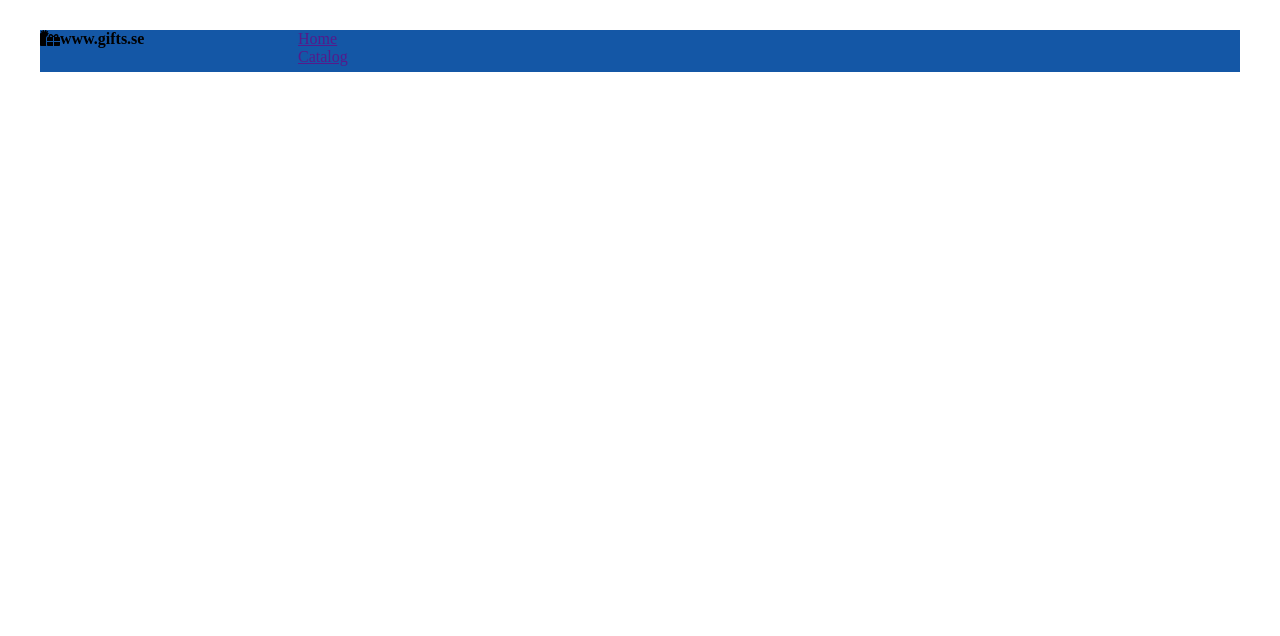
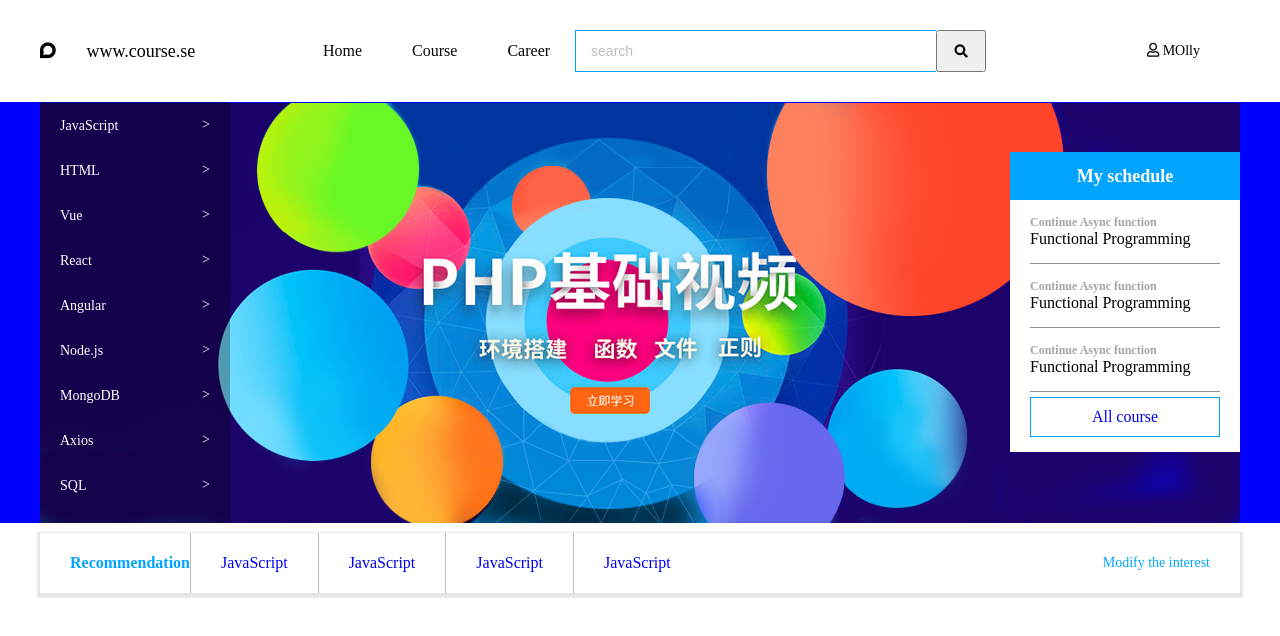
Before and after one commit to liuhaiwei-2021/CSS-learning, a plain HTML site: page Education_page/index.html in a window 1280 px wide. Drawn offline with Linux system fonts and the light colour scheme.

Commit message:
banner and good part

```diff
--- a/Education_page/index.html
+++ b/Education_page/index.html
@@ -15,22 +15,88 @@
     <div class="header w">
         <!-- logo -->
         <div class="logo">
-            <i class="fas fa-gifts">www.gifts.se</i>
+            <i class="fab fa-discourse"></i>
+            www.course.se
         </div>
         <!-- div -->
-        <div class="div">
+        <div class="nav">
             <ul>
                 <li><a href="">Home</a></li>
-                <li><a href="">Catalog</a></li>
+                <li><a href="">Course</a></li>
+                <li><a href="">Career</a></li>
             </ul>
         </div>
         <!-- search -->
-        <div class="search"></div>
+        <div class="search">
+            <input type="text" value="search">
+            <button><i class="fas fa-search"></i></button>
+        </div>
         <!-- user -->
-        <div class="user"></div>
+        <div class="user">
+            <i class="far fa-user"></i>
+            MOlly
+        </div>
+    </div>
+    <!-- banner start -->
+    <div class="banner">
+        <div class="w">
+            <div class="subnav">
+                <ul>
+                    <a href=""></a>
+                    <li><a href="#"><span> &gt; </span>JavaScript</a></li>
+                    <li><a href="#"><span> &gt; </span>HTML</a></li>
+                    <li><a href="#"><span> &gt; </span>Vue</a></li>
+                    <li><a href="#"><span> &gt; </span>React</a></li>
+                    <li><a href="#"><span> &gt; </span>Angular</a></li>
+                    <li><a href="#"><span> &gt; </span>Node.js</a></li>
+                    <li><a href="#"><span> &gt; </span>MongoDB</a></li>
+                    <li><a href="#"><span> &gt; </span>Axios</a></li>
+                    <li><a href="#"><span> &gt; </span>SQL</a></li>
+                </ul>
+            </div>
+            <div class="course">
+                <h2>My schedule</h2>
+                <div class="bd">
+                    <ul>
+                        <li>
+                            <h4>Continue Async function</h4>
+                            <p>Functional Programming</p>
+                        </li>
+                        <li>
+                            <h4>Continue Async function</h4>
+                            <p>Functional Programming</p>
+                        </li>
+                        <li>
+                            <h4>Continue Async function</h4>
+                            <p>Functional Programming</p>
+                        </li>
+                    </ul>
+                    <a href="#" class="more">All course</a>
+                </div>
+
+            </div>
+
+        </div>
+
+
+
 
     </div>
+    <!-- banner end -->
 
+    <!-- goods start -->
+    <div class="goods w">
+        <h3>Recommendation</h3>
+        <ul>
+            <li><a href="#">JavaScript</a></li>
+            <li><a href="#">JavaScript</a></li>
+            <li><a href="#">JavaScript</a></li>
+            <li><a href="#">JavaScript</a></li>
+
+
+        </ul>
+        <div class="mod">Modify the interest</div>
+    </div>
 </body>
 
 </html>
--- a/Education_page/style.css
+++ b/Education_page/style.css
@@ -1,25 +1,167 @@
+/** @format */
+
 * {
   margin: 0;
   padding: 0;
 }
-.w{
+.w {
   width: 1200px;
   margin: auto;
 }
 li {
   list-style: none;
 }
-.header{
+a {
+  text-decoration: none;
+}
+.header {
   height: 42px;
-    background-color: #1457a6;
+  background: #fff;
   margin: 30px auto;
 }
-.logo{
+.logo {
   float: left;
   width: 198px;
   height: 42px;
+  font-size: 18px;
+  line-height: 42px;
 }
-.div{
+.logo i {
+  width: 42px;
+}
+
+.nav {
   float: left;
   margin-left: 60px;
 }
+.nav ul li {
+  float: left;
+  margin: 0 15px;
+}
+.nav ul li a {
+  display: block;
+  height: 42px;
+  padding: 0 10px;
+  line-height: 42px;
+  font-style: 18px;
+  color: #050505;
+}
+.nav ul li a:hover {
+  border-bottom: 2px solid #0079ba;
+  color: #0079ba;
+}
+.search input {
+  float: left;
+  width: 345px;
+  height: 40px;
+  border: 1px solid #00a4ff;
+  border-right: 0;
+  color: #bfbfbf;
+  font-size: 14px;
+  padding-left: 15px;
+}
+.search button {
+  float: left;
+  width: 50px;
+  height: 42px;
+  /* background-color: #00a4ff; */
+}
+.user {
+  float: right;
+  margin-right: 40px;
+  line-height: 42px;
+  font-size: 14px;
+}
+.banner {
+  height: 421px;
+  background: blue;
+}
+
+.banner .w {
+  height: 421px;
+  background: url(img/banner2.png) no-repeat center;
+}
+.subnav {
+  float: left;
+  width: 190px;
+  height: 421px;
+  background: rgba(0, 0, 0, 0.3);
+}
+.subnav ul li {
+  padding: 0 20px;
+  height: 45px;
+  line-height: 45px;
+}
+.subnav ul li a {
+  font-size: 14px;
+  color: white;
+}
+.subnav ul li a:hover {
+  color: #00a4ff;
+}
+.subnav ul li a span {
+  float: right;
+}
+.course {
+  float: right;
+  width: 230px;
+  height: 300px;
+  margin-top: 50px;
+  background: #fff;
+}
+.course h2 {
+  display: block;
+  height: 48px;
+  line-height: 48px;
+  text-align: center;
+  font-size: 18px;
+  color: white;
+  background: #00a4ff;
+}
+
+.bd {
+  padding: 0 20px;
+}
+.bd ul li {
+  padding: 15px 0;
+  border-bottom: 1px solid rgb(145, 143, 143);
+}
+.bd ul li h4 {
+  font-size: 16px;
+  color: #4e4e4e;
+}
+.bd ul li h4 {
+  font-size: 12px;
+  color: #a5a5a5;
+}
+.bd a {
+  display: block;
+  height: 38px;
+  line-height: 38px;
+  margin-top: 5px;
+  text-align: center;
+  border: 1px solid #00a4ff;
+}
+.goods {
+  height: 60px;
+  margin-top: 10px;
+  line-height: 60px;
+  box-shadow: 0px 2px 2px 3px rgba(0, 0, 0, 0.1);
+}
+.goods h3 {
+  float: left;
+  margin-left: 30px;
+  font-size: 16px;
+  color: #00a4ff;
+}
+.goods ul li {
+  float: left;
+  padding: 0 30px;
+  border-left: 1px solid #bfbfbf;
+}
+.goods .mod {
+  float: right;
+  margin-right: 30px;
+  font-size: 14px;
+  color: #00a4ff;
+}
```
Lines whose indentation alone changed are shown as unchanged.
